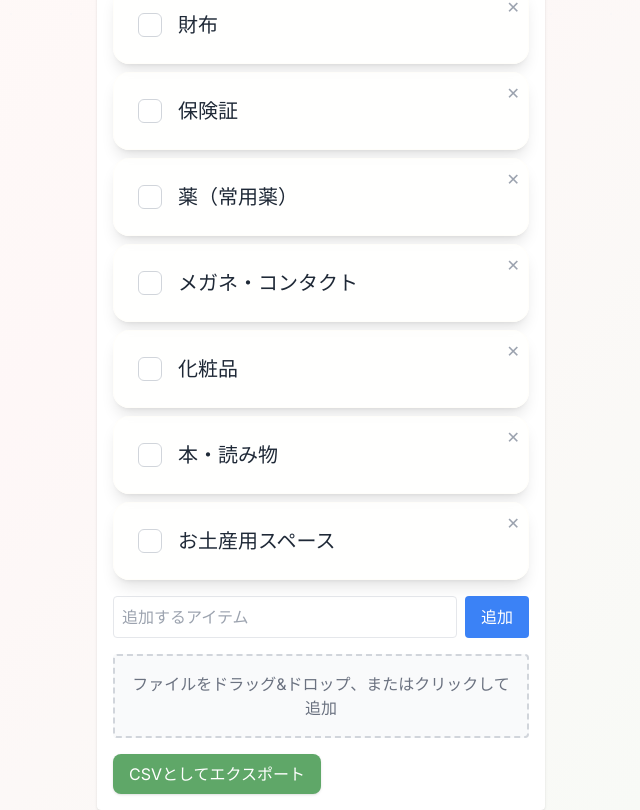
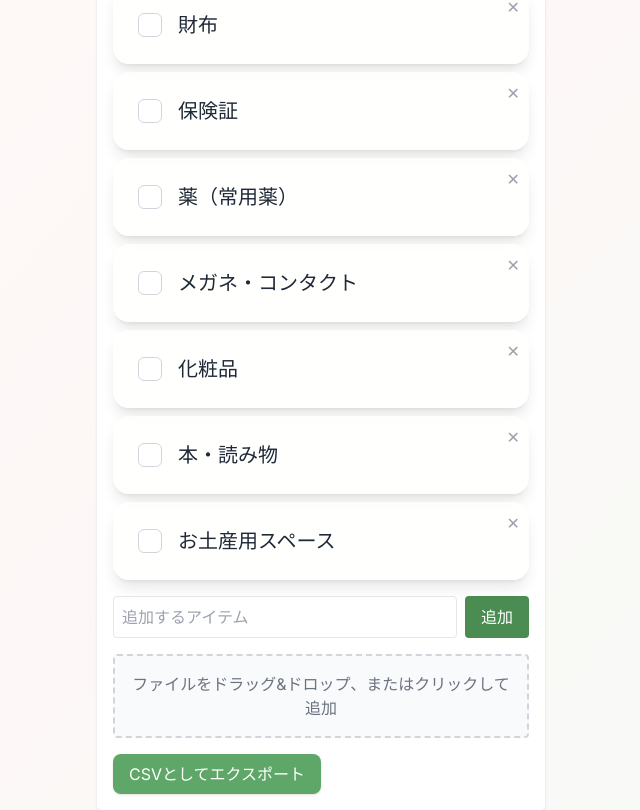
Before and after one commit to otagao/mochi-mochi-list-ver2, a Next.js app: page / in a window 1280 px wide. Shown: the part 736-1546 px from the top of the page, without its empty margins (319-959 px from the left). Built offline with nearby package versions, Linux system fonts and the light colour scheme.

Commit message:
「追加」ボタンの色変更

```diff
--- a/src/components/ChecklistInput.tsx
+++ b/src/components/ChecklistInput.tsx
@@ -24,7 +24,8 @@ export default function ChecklistInput({ onAdd }: Props) {
         placeholder="追加するアイテム"
         className="flex-1 border rounded p-2"
       />
-      <button type="submit" className="px-4 py-2 bg-blue-500 text-white rounded">
+      <button type="submit" className="px-4 py-2 text-white rounded"
+      style={{backgroundColor: "#4a8c52" }}>
         追加
       </button>
     </form>
```
